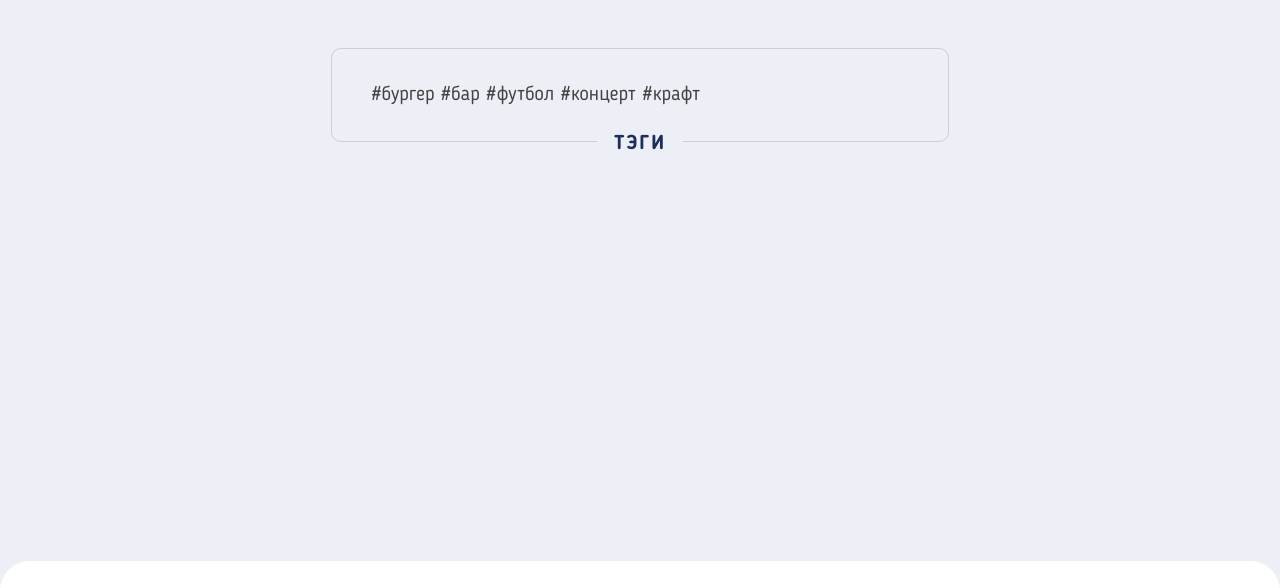
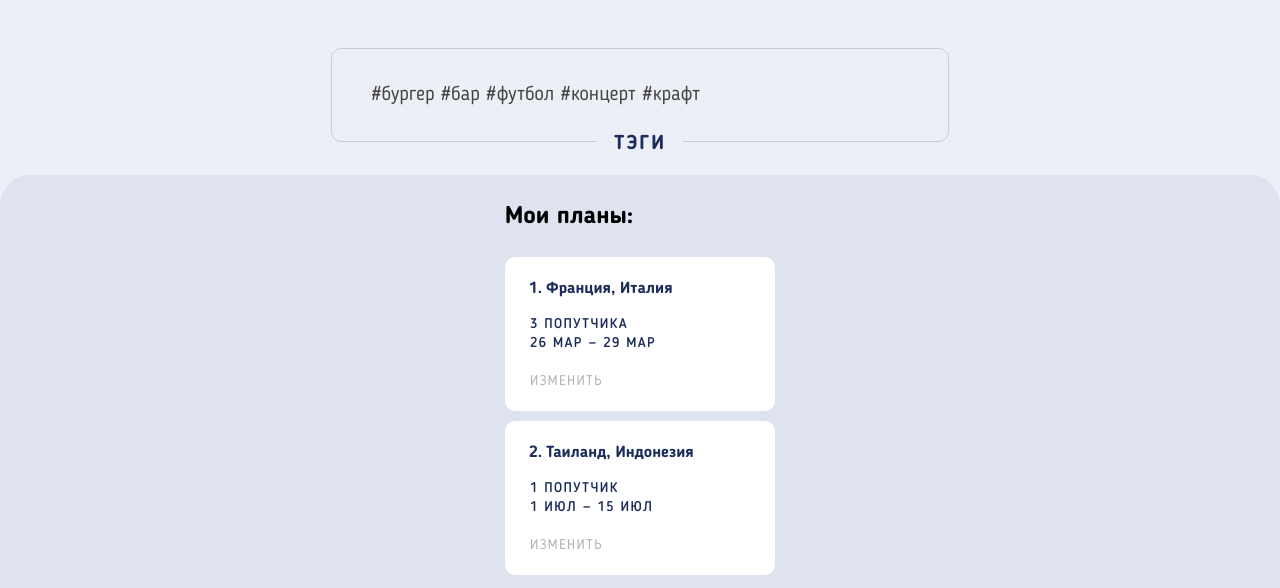
Before and after one commit to tarasovem/new-pognali-19, a website: page source/form.html in a window 1280 px wide. Shown: the part 624-1212 px from the top of the page. Drawn offline with nearby package versions, Linux system fonts and the light colour scheme; files that its build step writes are made by us from their sources.

Commit message:
Добавляет "Мои планы" в мобильную форму

```diff
--- a/source/form.html
+++ b/source/form.html
@@ -65,6 +65,8 @@
       <div class="person">
         <div class="person__wrapper">
 
+          <h2 class="visually-hidden">Информация о пользователе</h2>
+
           <div class="level person__level">
             <div class="level__number">
               <div class="level__count">80</div>
@@ -124,6 +126,25 @@
 
         </div>
       </div>
+      <div class="my-plan">
+        <div class="my-plan__wrapper">
+          <h2 class="my-plan__title">Мои планы:</h2>
+          <ol class="my-plan__list">
+            <li class="my-plan__item">
+              <p class="my-plan__subtitle">Франция, Италия</p>
+              <p class="my-plan__companion">3 попутчика</p>
+              <p class="my-plan__dates">26 мар — 29 мар</p>
+              <a class="my-plan__change" href="#">Изменить</a>
+            </li>
+            <li class="my-plan__item">
+              <p class="my-plan__subtitle">Таиланд, Индонезия</p>
+              <p class="my-plan__companion">1 попутчик</p>
+              <p class="my-plan__dates">1 июл — 15 июл</p>
+              <a class="my-plan__change" href="#">Изменить</a>
+            </li>
+          </ol>
+        </div>
+      </div>
     </main>
     <footer class="page-footer">
       <div class="page-footer__wrapper">
--- /dev/null
+++ b/source/sass/blocks/my-plan.scss
@@ -0,0 +1,100 @@
+.my-plan {
+  background-color: #dfe3f0;
+  position: relative;
+  padding-bottom: 60px;
+
+  &::before {
+    content: '';
+    background-color: #dfe3f0;
+    right: 0;
+    left: 0;
+    top: -30px;
+    height: 30px;
+    border-top-right-radius: 30px;
+    border-top-left-radius: 30px;
+    position: absolute;
+  }
+}
+
+.my-plan__wrapper {
+  max-width: 270px;
+  margin-right: auto;
+  margin-left: auto;
+
+}
+
+.my-plan__title {
+  margin-top: 0;
+  margin-bottom: 28px;
+  line-height: 1;
+}
+
+.my-plan__list {
+  padding-left: 0;
+  margin-top: 0;
+  margin-bottom: 0;
+  list-style: none;
+  counter-reset: my-plan;
+}
+
+.my-plan__item {
+  background-color: $color_white;
+  border-radius: 10px;
+  padding: 24px 25px 21px;
+  position: relative;
+
+  &:not(:first-of-type) {
+    margin-top: 10px;
+  }
+
+  &::before {
+    counter-increment: my-plan;
+    content: counters(my-plan,'.')'.';
+    position: absolute;
+    top: 24px;
+    left: 24px;
+    font-size: 16px;
+    line-height: 1;
+    color: #1d2e5b;
+    font-weight: 700;
+  }
+}
+
+.my-plan__subtitle {
+  margin-top: 0;
+  font-size: 16px;
+  line-height: 1;
+  color: #1d2e5b;
+  font-weight: 700;
+  margin-left: 16px;
+  margin-bottom: 20px;
+}
+
+.my-plan__companion,
+.my-plan__dates {
+  margin-top: 0;
+  text-transform: uppercase;
+  font-size: 14px;
+  line-height: 1;
+  color: #1d2e5b;
+  letter-spacing: 1.4px;
+  font-weight: 500;
+}
+
+.my-plan__companion {
+  margin-bottom: 5px;
+}
+
+.my-plan__dates {
+  margin-top: 0;
+  margin-bottom: 23px;
+}
+
+.my-plan__change {
+  font-size: 14px;
+  line-height: 1.14;
+  color: rgba(0, 0, 0, 0.3);
+  text-transform: uppercase;
+  letter-spacing: 1.4px;
+  text-decoration: none;
+}
--- a/source/sass/blocks/person.scss
+++ b/source/sass/blocks/person.scss
@@ -1,7 +1,7 @@
 .person {
   background-color: $color_whisper;
   padding-top: 43px;
-  min-height: 100vh;
+  padding-bottom: 63px;
 
   @media (min-width: $tablet-width) {
     padding-top: 124px;
--- a/source/sass/style.scss
+++ b/source/sass/style.scss
@@ -30,3 +30,4 @@
 @import "blocks/companions-filter";
 @import "blocks/popup";
 @import "blocks/person";
+@import "blocks/my-plan";
```
